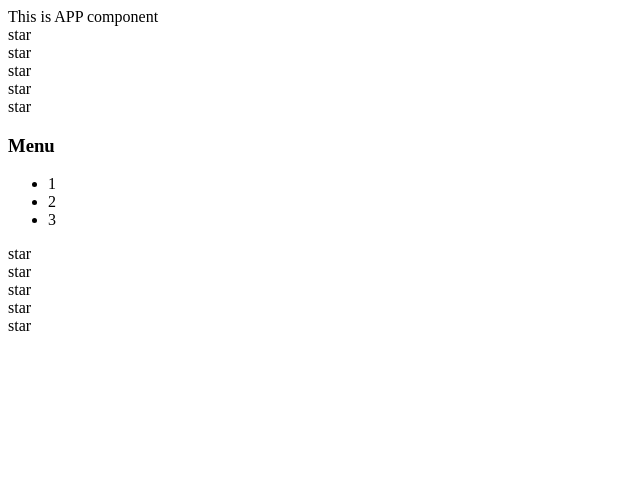
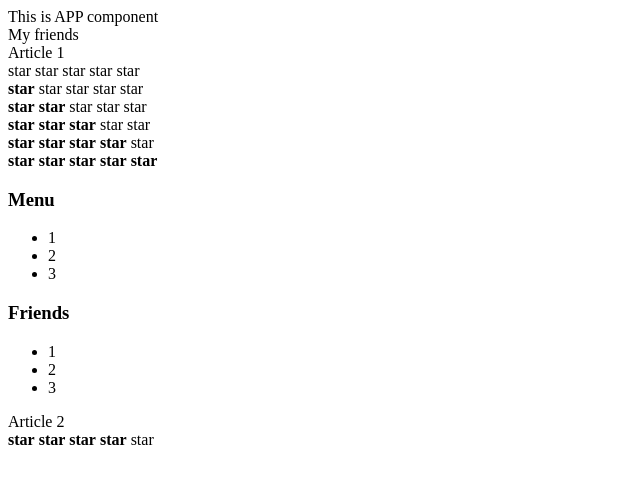
Before and after one commit to igor-minaev/react-kabzda-kak-podrobno, a React (Vite) app: page / in a window 1280 px wide. Shown: the top 484 px of the page, without its empty margins (0-640 px from the left). Built offline with nearby package versions, Linux system fonts and the light colour scheme.

Commit message:
completed lesson 03

```diff
--- a/src/App.tsx
+++ b/src/App.tsx
@@ -1,5 +1,6 @@
 import './App.css'
-import {Accordion} from "./components/Accordion/Accordion.tsx";
+import Accordion from "./components/Accordion/Accordion.tsx";
+import {Rating} from "./components/Rating/Rating.tsx";
 
 // function hello() {
 //     // eslint-disable-next-line no-debugger
@@ -13,36 +14,26 @@ function App() {
     console.log("App rendered")
     return (
         <div>
-            <AppTitle/>
-            <Raiting/>
-            <Accordion/>
-            <Raiting/>
+            <PageTitle title="This is APP component"/>
+            <PageTitle title="My friends"/>
+            Article 1
+            <Rating value={0}/>
+            <Rating value={1}/>
+            <Rating value={2}/>
+            <Rating value={3}/>
+            <Rating value={4}/>
+            <Rating value={5}/>
+            <Accordion title="Menu"/>
+            <Accordion title="Friends"/>
+            Article 2
+            <Rating value={4}/>
         </div>
     )
 }
 
-function AppTitle() {
-    console.log("AppTitle rendered")
-    return <>This is APP component</>
-}
-
-function Raiting() {
-    console.log("Rating rendered")
-    return (
-        <>
-            <Star/>
-            <Star/>
-            <Star/>
-            <Star/>
-            <Star/>
-        </>
-
-    )
-}
-
-function Star() {
-    console.log("Star rendered")
-    return <div>star</div>
+function PageTitle(props) {
+    console.log("PageTitle rendered")
+    return <div>{props.title}</div>
 }
 
 
--- a/src/components/Accordion/Accordion.tsx
+++ b/src/components/Accordion/Accordion.tsx
@@ -1,16 +1,16 @@
-export function Accordion() {
+ function Accordion(props) {
     console.log("Accordion rendered")
     return (
         <div>
-            <AccordionTitle/>
+            <AccordionTitle title={props.title}/>
             <AccordionBody/>
         </div>
     )
 }
 
-function AccordionTitle() {
+function AccordionTitle(props) {
     console.log("AccordionTitle rendered")
-    return <h3>Menu</h3>
+    return <h3>{props.title}</h3>
 }
 
 function AccordionBody() {
@@ -23,3 +23,4 @@ function AccordionBody() {
         </ul>
     )
 }
+export default Accordion
--- /dev/null
+++ b/src/components/Rating/Rating.tsx
@@ -0,0 +1,78 @@
+export function Rating(props) {
+    console.log("Rating rendered")
+    if (props.value === 1) {
+        return (
+            <div>
+                <Star selected={true}/>
+                <Star selected={false}/>
+                <Star selected={false}/>
+                <Star selected={false}/>
+                <Star selected={false}/>
+            </div>
+        )
+    }
+    if (props.value === 2) {
+        return (
+            <div>
+                <Star selected={true}/>
+                <Star selected={true}/>
+                <Star selected={false}/>
+                <Star selected={false}/>
+                <Star selected={false}/>
+            </div>
+        )
+    }
+    if (props.value === 3) {
+        return (
+            <div>
+                <Star selected={true}/>
+                <Star selected={true}/>
+                <Star selected={true}/>
+                <Star selected={false}/>
+                <Star selected={false}/>
+            </div>
+        )
+    }
+    if (props.value === 4) {
+        return (
+            <div>
+                <Star selected={true}/>
+                <Star selected={true}/>
+                <Star selected={true}/>
+                <Star selected={true}/>
+                <Star selected={false}/>
+            </div>
+        )
+    }
+    if (props.value === 5) {
+        return (
+            <div>
+                <Star selected={true}/>
+                <Star selected={true}/>
+                <Star selected={true}/>
+                <Star selected={true}/>
+                <Star selected={true}/>
+            </div>
+        )
+    }
+    return (
+        <div>
+            <Star selected={false}/>
+            <Star selected={false}/>
+            <Star selected={false}/>
+            <Star selected={false}/>
+            <Star selected={false}/>
+        </div>
+
+    )
+}
+
+
+function Star(props) {
+    console.log("Star rendered")
+    if (props.selected) {
+        return <span> <b>star</b> </span>
+    } else {
+        return <span>star </span>
+    }
+}
```
